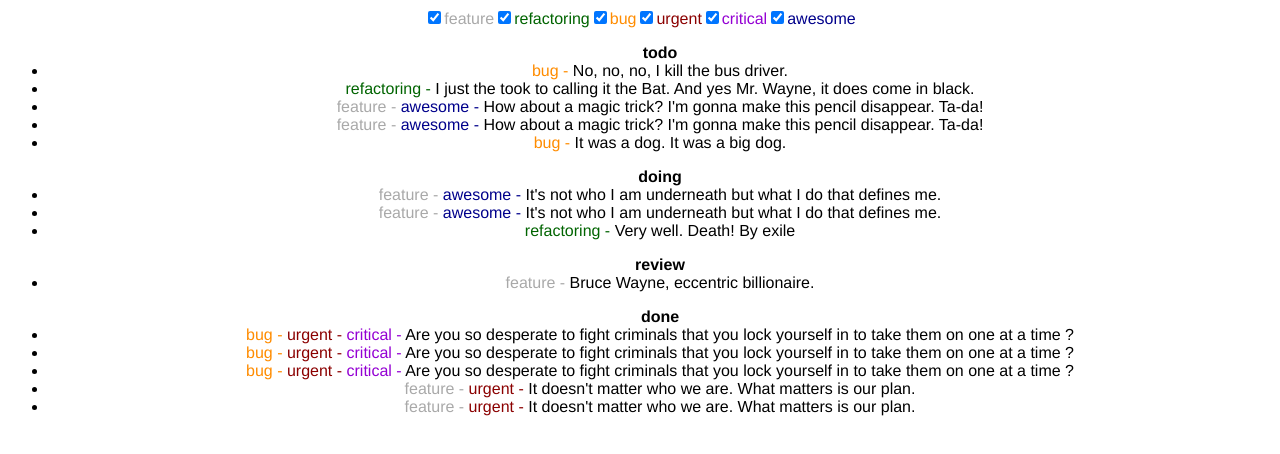
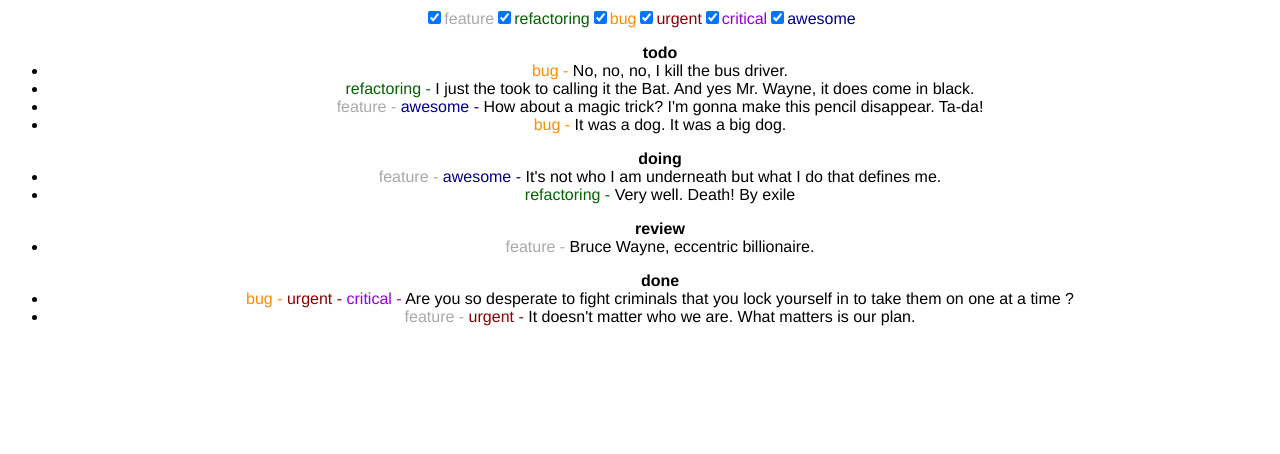
Before and after one commit to Vincere1st/vuewildts, a Vue app: page / in a window 1280 px wide. Shown: the top 454 px of the page. Built offline with nearby package versions, Linux system fonts and the light colour scheme.

Commit message:
end tag filter

```diff
--- a/src/views/Home.vue
+++ b/src/views/Home.vue
@@ -57,14 +57,6 @@
         }
 
         ticketsWithTagsSelected() {
-            // return Object.values(this.tickets).filter((ticket) => {
-            //     for (const tag of ticket.tags) {
-            //         if (this.tagsSelected().includes(tag)){
-            //             return true
-            //         }
-            //         return false
-            //     }
-            // })
             let ticketWithIndex = this.tickets
             for (const index in ticketWithIndex) {
                 ticketWithIndex[index].index = parseInt(index)
@@ -72,25 +64,13 @@
 
             let ticketsFilter = []
             for (const ticket of Object.values(ticketWithIndex)) {
+                let index = ticket.index
                 for (const tag of ticket.tags) {
-                        console.log(tag +' tag')
                     if (this.tagsSelected().includes(tag)) {
-                            console.log(ticket.index + ' index')
-                            ticketsFilter.push(ticket)
+                        ticketsFilter[index] = ticket
                     }
                 }
             }
-
-
-            // for (const tag of this.tagsSelected()) {
-            //     console.log(tag)
-            //     for (const ticket of Object.values(this.tickets)) {
-            //         console.log(ticket.tags)
-            //         if (ticket.tags.includes(tag)){
-            //             ticketsFilter.push(ticket)
-            //         }
-            //     }
-            // }
             return ticketsFilter
         }
     }
```
Lines whose indentation alone changed are shown as unchanged.
